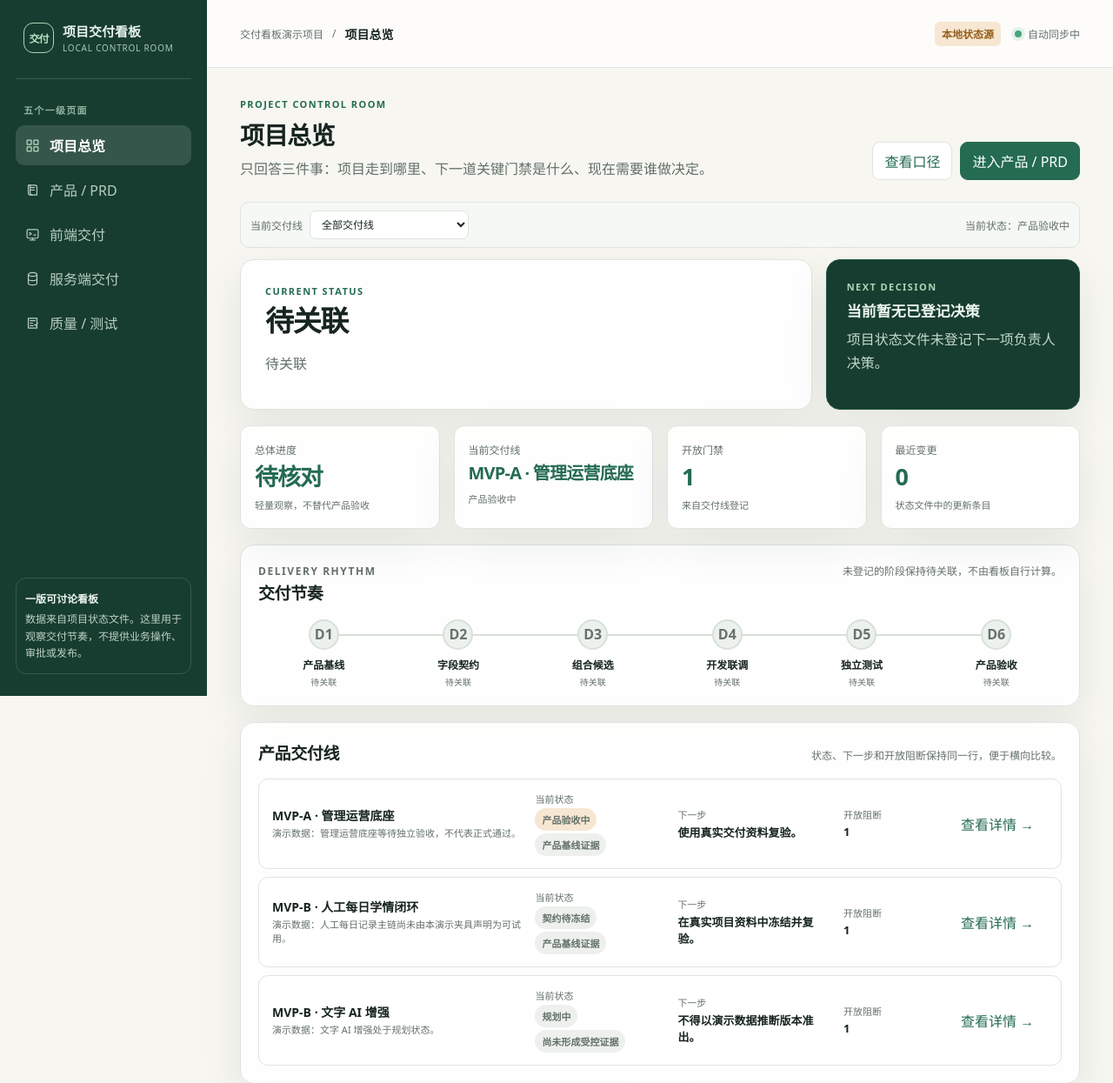
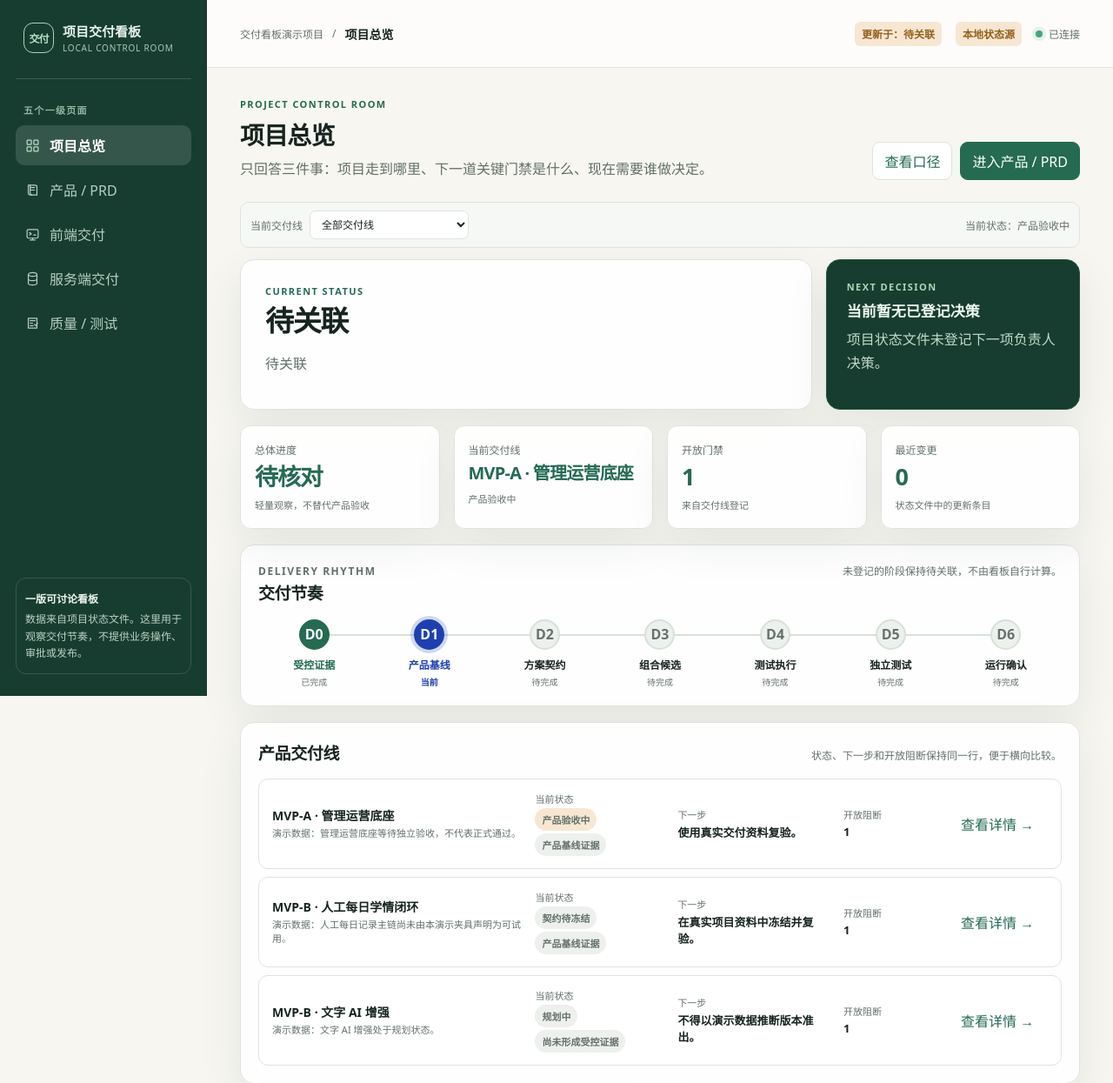
Before and after one commit to ranguang101/training-ai-delivery-dashboard, a FastAPI app: page /project-status in a window 1280 px wide. Shown: the top 1245 px of the page at 87% size. Run offline with FastAPI, Linux system fonts and the light colour scheme.

Commit message:
fix(dashboard): resolve 5 P0 defects and deliver 4 UX optimizations v1.0
- Fix 10s silent polling auto-refresh selector (.lightweight-sync)
- Add safe fallback to workspaces.frontend for frontend role projection
- Replace hardcoded metric cards with dynamic status indicators
- Bind smooth scroll and pulse animation to overview decision button
- Upgrade delivery rhythm track to 7 nodes with dynamic D-level progress lighting
- Add topbar updated time, line row focus highlight, case note, and rich drawer
- Add regression test for frontend role fallback (97 Python + 30 Playwright pass)

```diff
--- a/app/static/dashboard-shell.js
+++ b/app/static/dashboard-shell.js
@@ -3,7 +3,7 @@
 (function () {
   'use strict';
 
-  const syncPanel = document.querySelector('.sync-panel');
+  const syncPanel = document.querySelector('.sync-panel, .lightweight-sync');
   const syncStatus = document.querySelector('#sync-status');
   const initialRevision = document.body.dataset.dashboardRevision || null;
 
--- a/app/static/lightweight-dashboard.js
+++ b/app/static/lightweight-dashboard.js
@@ -112,11 +112,46 @@
     textBlock.append(el('p', 'lightweight-eyebrow', copy[0]), title, el('p', 'lightweight-page-description', copy[2]));
     const actions = el('div', 'lightweight-head-actions');
     const details = {
-      overview: ['查看口径', '总览承载方向、进度、交付线和决策队列；没有数据时保持待关联。'],
-      product: ['查看变更边界', '版本与变更只作为项目状态摘要展示，完整产品文档不在看板内展开。'],
-      frontend: ['查看交付边界', '候选版本是交付身份，不等于独立测试通过、产品验收通过或可试用。'],
-      development: ['查看风险边界', '技术评审和实施摘要只用于观察，审批仍在看板外完成。'],
-      testing: ['查看测试口径', '正式测试、辅助自动化、产品验收和发布结论保持独立。'],
+      overview: [
+        '查看口径',
+        [
+          '【总览口径】承载整体方向、进度、当前交付线和决策队列。',
+          '【范围边界】轻量只读观察，不替代产品验收，不提供业务操作或发布能力。',
+          '【状态流转】遵循 D0—D6 受控证据链条，缺失受控证据时保持待关联。',
+        ].join('\n'),
+      ],
+      product: [
+        '查看变更边界',
+        [
+          '【产品基线】版本与范围由状态文件驱动。',
+          '【排除项】完整 PRD、敏感业务字段与原始设计文档不在看板内展开。',
+          '【准入门禁】产品验收通过不等于可试用或发布，需与独立测试、负责人审批协同判断。',
+        ].join('\n'),
+      ],
+      frontend: [
+        '查看交付边界',
+        [
+          '【前端范围】展示当前页面实现范围与浏览器验证状态。',
+          '【交付证据】候选版本作为交付身份，需与服务端、测试来源三方核对。',
+          '【阻断说明】未解阻断会标明等待事项，不隐藏问题。',
+        ].join('\n'),
+      ],
+      development: [
+        '查看风险边界',
+        [
+          '【技术评审】评审状态与下一步行动只用于跟踪观察。',
+          '【实施边界】具体实施包、数据迁移和技术方案由工程仓管理，不在此操作。',
+          '【风险隔离】技术风险需明确责任角色、影响面与解除条件。',
+        ].join('\n'),
+      ],
+      testing: [
+        '查看测试口径',
+        [
+          '【质量生命周期】正式 Case、RUN 记录、缺陷与测试报告保持独立追踪。',
+          '【自动化界限】辅助自动化脚本不自动等同于功能验收通过。',
+          '【降级原则】非法或未知状态统一降级为待核对，严禁隐瞒缺陷。',
+        ].join('\n'),
+      ],
     };
     const [label, body] = details[page] || details.overview;
     const info = el('button', 'lightweight-button', label);
@@ -161,7 +196,12 @@
     const list = el('div', compact ? 'lightweight-line-list lightweight-line-list-compact' : 'lightweight-line-list');
     if (!Array.isArray(lines) || !lines.length) return empty('尚未建立产品交付线');
     lines.forEach((lineItem) => {
-      const row = el('article', compact ? 'lightweight-line-row' : 'lightweight-line-row lightweight-line-row-large');
+      const isSelected = Boolean(currentLine && lineItem.delivery_line_id === currentLine);
+      const rowClass = [
+        compact ? 'lightweight-line-row' : 'lightweight-line-row lightweight-line-row-large',
+        isSelected ? 'is-selected' : '',
+      ].filter(Boolean).join(' ');
+      const row = el('article', rowClass);
       const identity = el('div');
       identity.append(el('h3', '', safe(lineItem.name)), el('p', '', safe(lineItem.summary || lineItem.scope_summary)));
       const current = el('div', 'lightweight-line-meta');
@@ -198,7 +238,23 @@
     const sideBody = firstDecision ? safe(firstDecision.impact_summary) : '项目状态文件未登记下一项负责人决策。';
     const content = el('div', 'lightweight-content-block');
     content.append(pageHead(data), lineSelector(data));
-    content.append(hero(data, title, summary, sideTitle, sideBody, firstDecision ? el('button', 'lightweight-hero-action', '查看决定项') : null));
+
+    let heroAction = null;
+    if (firstDecision) {
+      heroAction = el('button', 'lightweight-hero-action', '查看决定项');
+      heroAction.type = 'button';
+      heroAction.addEventListener('click', () => {
+        const target = document.querySelector('#overview-decisions');
+        if (target) {
+          target.scrollIntoView({ behavior: 'smooth', block: 'start' });
+          target.classList.remove('lightweight-panel-pulse');
+          void target.offsetWidth;
+          target.classList.add('lightweight-panel-pulse');
+        }
+      });
+    }
+
+    content.append(hero(data, title, summary, sideTitle, sideBody, heroAction));
     const metrics = el('div', 'lightweight-metric-grid lightweight-metric-grid-four');
     const progress = item.progress_percent;
     const selected = data.selected_line;
@@ -215,11 +271,44 @@
     gateHead.firstChild.append(el('p', 'lightweight-eyebrow', 'DELIVERY RHYTHM'), el('h2', '', '交付节奏'));
     gateHead.append(el('p', '', '未登记的阶段保持待关联，不由看板自行计算。'));
     const track = el('div', 'lightweight-track');
-    ['产品基线', '字段契约', '组合候选', '开发联调', '独立测试', '产品验收'].forEach((label, index) => {
-      const node = el('div', 'lightweight-track-node');
-      node.append(el('span', '', `D${index + 1}`), el('strong', '', label), el('small', '', '待关联'));
+
+    const rhythmNodes = [
+      { level: 'D0', label: '受控证据' },
+      { level: 'D1', label: '产品基线' },
+      { level: 'D2', label: '方案契约' },
+      { level: 'D3', label: '组合候选' },
+      { level: 'D4', label: '测试执行' },
+      { level: 'D5', label: '独立测试' },
+      { level: 'D6', label: '运行确认' },
+    ];
+
+    const currentLevelCode = selected && selected.evidence_level ? selected.evidence_level.code : null;
+    const currentLevelNum = (currentLevelCode && /^D[0-6]$/.test(currentLevelCode))
+      ? parseInt(currentLevelCode.replace('D', ''), 10)
+      : -1;
+
+    rhythmNodes.forEach((nodeItem, index) => {
+      let stateClass = '';
+      let stateText = '待关联';
+
+      if (currentLevelNum >= 0) {
+        if (index < currentLevelNum) {
+          stateClass = 'is-passed';
+          stateText = '已完成';
+        } else if (index === currentLevelNum) {
+          stateClass = 'is-current';
+          stateText = '当前';
+        } else {
+          stateClass = 'is-pending';
+          stateText = '待完成';
+        }
+      }
+
+      const node = el('div', `lightweight-track-node ${stateClass}`.trim());
+      node.append(el('span', '', nodeItem.level), el('strong', '', nodeItem.label), el('small', '', stateText));
       track.append(node);
     });
+
     gates.append(gateHead, track);
     content.append(gates);
     const lineSection = el('section', 'lightweight-section');
@@ -230,8 +319,10 @@
     const lower = el('div', 'lightweight-two-column');
     const roadmap = el('div', 'lightweight-list');
     roadmap.append(el('p', 'lightweight-eyebrow', 'PRODUCT BASELINE'), el('h3', '', safe(item.progress_summary, '产品基线待关联')), el('p', '', safe(item.summary)), link('进入产品页 →', pagePath('/project-status/product')));
+    const decisionPanel = panel('需要关注', decisions(item.decisions), null, 'lightweight-panel-alert');
+    decisionPanel.id = 'overview-decisions';
     lower.append(panel('PRD / 产品基线', roadmap));
-    lower.append(panel('需要关注', decisions(item.decisions), null, 'lightweight-panel-alert'));
+    lower.append(decisionPanel);
     content.append(lower);
     return content;
   }
@@ -281,7 +372,25 @@
     content.append(pageHead(data), lineSelector(data));
     content.append(hero(data, safe(item.role && item.role.current, '前端当前工作待关联'), safe(item.role && item.role.next), '前端交付边界', '候选版本和浏览器验证摘要待关联时，不替代独立测试结论。'));
     const metrics = el('div', 'lightweight-metric-grid lightweight-metric-grid-four');
-    metrics.append(metric('角色状态', safe(item.role && item.role.status && item.role.status.label), '前端责任摘要'), metric('交付线', display(Array.isArray(item.lines) ? item.lines.length : 0), '当前登记数量'), metric('浏览器验证', '待关联', '不自动形成验收结论'), metric('前端阻断', '待关联', '等待状态文件登记'));
+
+    const hasVerification = Boolean(item.browser_verification && item.browser_verification !== '待关联');
+    const hasBlockers = Boolean(item.blockers && item.blockers !== '待关联' && item.blockers !== '无');
+
+    metrics.append(
+      metric('角色状态', safe(item.role && item.role.status && item.role.status.label), '前端责任摘要'),
+      metric('交付线', display(Array.isArray(item.lines) ? item.lines.length : 0), '当前登记数量'),
+      metric(
+        '浏览器验证',
+        hasVerification ? '已登记' : '待关联',
+        hasVerification ? '详情见下方验证与阻断' : '不自动形成验收结论'
+      ),
+      metric(
+        '前端阻断',
+        hasBlockers ? '有待解阻断' : '无阻断',
+        hasBlockers ? '详情见下方验证与阻断' : '等待状态文件登记',
+        hasBlockers ? 'lightweight-metric-alert' : ''
+      )
+    );
     content.append(metrics, panel('页面实现范围', lineRows(item.lines), null, 'lightweight-panel-full'));
     const candidate = el('div', 'lightweight-list');
     candidate.append(el('p', '', '候选版本只作为交付证据身份。前端、服务端和测试来源不一致时，保持待核对。'), el('p', 'lightweight-muted', '候选历史、关联交接单和浏览器证据进入后续受控详情。'));
@@ -300,7 +409,25 @@
     content.append(pageHead(data), lineSelector(data));
     content.append(hero(data, safe(item.role && item.role.current, '服务端当前工作待关联'), safe(item.role && item.role.next), '技术评审状态', reviews.length ? safe(reviews[0].status && reviews[0].status.label) : '待关联'));
     const metrics = el('div', 'lightweight-metric-grid lightweight-metric-grid-four');
-    metrics.append(metric('角色状态', safe(item.role && item.role.status && item.role.status.label), '服务端责任摘要'), metric('技术评审', display(reviews.length), '当前登记数量'), metric('实施范围', '待关联', '不展开实施操作'), metric('技术风险', '待关联', '需要状态文件登记'));
+
+    const hasScope = Boolean(item.implementation_scope && item.implementation_scope !== '待关联');
+    const hasRisks = Boolean(item.risks && item.risks !== '待关联' && item.risks !== '无');
+
+    metrics.append(
+      metric('角色状态', safe(item.role && item.role.status && item.role.status.label), '服务端责任摘要'),
+      metric('技术评审', display(reviews.length), '当前登记数量'),
+      metric(
+        '实施范围',
+        hasScope ? '已明确' : '待关联',
+        hasScope ? '实施边界已登记' : '不展开实施操作'
+      ),
+      metric(
+        '技术风险',
+        hasRisks ? '有风险' : '无阻断/正常',
+        hasRisks ? '详情见下方技术风险' : '需要状态文件登记',
+        hasRisks ? 'lightweight-metric-alert' : ''
+      )
+    );
     content.append(metrics);
     const reviewList = el('div', 'lightweight-list');
     if (!reviews.length) reviewList.append(empty('技术评审待关联'));
@@ -328,7 +455,17 @@
     content.append(pageHead(data), lineSelector(data));
     content.append(hero(data, ready ? '质量摘要已建立' : '质量统计待关联', ready ? '当前已登记质量对象，可从质量详情继续查看生命周期。' : '正式项目状态文件尚未关联质量工作区，页面不猜测 Case、缺陷或测试结论。', '质量边界', '辅助自动化、独立测试、产品验收、试用和发布仍分别判断.', link('进入质量详情 →', pagePath('/project-status/tests/requirements'), 'lightweight-hero-action')));
     const metrics = el('div', 'lightweight-metric-grid lightweight-metric-grid-six');
-    metrics.append(metric('正式 Case', display(item.formal_cases), '不含候选 Case'), metric('已执行', display(item.executed), '正式执行结果'), metric('通过', display(item.passed), '不推导产品结论'), metric('失败 / 阻塞', `${display(item.failed)} / ${display(item.blocked)}`, '待后续核对'), metric('未执行', display(item.not_executed), '待后续执行'), metric('未关闭缺陷', item.defects ? display(item.defects.open) : '待关联', '来自缺陷登记'));
+    const caseNote = ready
+      ? `已执行: ${display(item.executed, '0')} / 待补录: ${display(item.not_executed, '0')}`
+      : '不含候选 Case';
+    metrics.append(
+      metric('正式 Case', display(item.formal_cases), caseNote),
+      metric('已执行', display(item.executed), '正式执行结果'),
+      metric('通过', display(item.passed), '不推导产品结论'),
+      metric('失败 / 阻塞', `${display(item.failed)} / ${display(item.blocked)}`, '待后续核对'),
+      metric('未执行', display(item.not_executed), '待后续执行'),
+      metric('未关闭缺陷', item.defects ? display(item.defects.open) : '待关联', '来自缺陷登记')
+    );
     content.append(metrics);
     const execution = el('div', 'lightweight-list');
     if (!ready) execution.append(empty('正式测试执行分布待关联'));
@@ -339,7 +476,24 @@
       execution.append(row);
     });
     const boundary = el('div', 'lightweight-list');
-    boundary.append(el('p', '', '辅助自动化、开发自测和候选 Case 不自动计入正式测试通过。'), el('p', 'lightweight-muted', safe(item.coverage, '覆盖关系待关联')));
+    boundary.append(
+      el('p', '', '辅助自动化、开发自测和候选 Case 不自动计入正式测试通过。'),
+      ready
+        ? el(
+            'p',
+            '',
+            `结构化记录：已执行 ${display(item.executed, '0')} 条 / 待补录RUN ${display(item.not_executed, '0')} 条（总计 ${display(item.formal_cases, '0')} 条）。`
+          )
+        : null,
+      ready
+        ? el(
+            'p',
+            'lightweight-muted',
+            `角色文本摘要已申报 ${display(item.formal_cases, '0')} 条收口，正式执行记录待测试同步录入。`
+          )
+        : null,
+      el('p', 'lightweight-muted', safe(item.coverage, '覆盖关系待关联'))
+    );
     const columns = el('div', 'lightweight-two-column');
     columns.append(panel('正式 Case 执行分布', execution), panel('缺陷与覆盖边界', boundary));
     content.append(columns);
@@ -363,7 +517,14 @@
     document.querySelector('#lightweight-drawer-sub').textContent = '受控摘要 · 本地只读';
     drawerBody.replaceChildren();
     const section = el('section', 'lightweight-drawer-section');
-    section.append(el('h3', '', title), el('p', '', body), el('p', 'lightweight-muted', '完整原始文档、日志、代码路径和业务数据不在此面板展开。'));
+    section.append(el('h3', '', title));
+    const lines = typeof body === 'string' ? body.split('\n') : [body];
+    lines.forEach((lineText) => {
+      if (lineText && typeof lineText === 'string') {
+        section.append(el('p', '', lineText));
+      }
+    });
+    section.append(el('p', 'lightweight-muted', '完整原始文档、日志、代码路径和业务数据不在此面板展开。'));
     drawerBody.append(section);
     backdrop.hidden = false;
     backdrop.classList.add('is-open');
@@ -382,6 +543,17 @@
     const project = data.project || {};
     const crumb = document.querySelector('#lightweight-project-crumb');
     if (crumb) crumb.textContent = safe(project.name, '项目名称待关联');
+    const contextEl = document.querySelector('.lightweight-context');
+    if (contextEl && project.updated_display) {
+      let updateTag = contextEl.querySelector('#lightweight-updated-tag');
+      if (!updateTag) {
+        updateTag = el('span', 'lightweight-source-tag', `更新于：${safe(project.updated_display)}`);
+        updateTag.id = 'lightweight-updated-tag';
+        contextEl.prepend(updateTag);
+      } else {
+        updateTag.textContent = `更新于：${safe(project.updated_display)}`;
+      }
+    }
     root.replaceChildren();
     const warnings = Array.isArray(data.warnings) ? data.warnings : [];
     if (warnings.length) {
--- a/app/static/project-status.css
+++ b/app/static/project-status.css
@@ -902,21 +902,29 @@ footer {
 .lightweight-progress-track { height: 8px; margin-top: 14px; overflow: hidden; background: #e6ece7; border-radius: 99px; }
 .lightweight-progress-track i { display: block; height: 100%; background: #5ea37d; border-radius: inherit; }
 
+.lightweight-metric-alert strong { color: var(--lw-red, #c0392b); }
+
 .lightweight-section { margin-top: 18px; padding: 20px; background: var(--lw-panel); }
 .lightweight-section-head, .lightweight-panel-head { display: flex; align-items: flex-start; justify-content: space-between; gap: 12px; }
 .lightweight-section-head { align-items: baseline; margin-bottom: 16px; }
 .lightweight-section-head h2, .lightweight-panel-head h2 { margin: 0; font-size: 19px; letter-spacing: -0.02em; }
 .lightweight-section-head p, .lightweight-panel-head p { max-width: 54ch; margin: 0; color: var(--lw-muted); font-size: 12px; line-height: 1.6; }
-.lightweight-track { display: grid; position: relative; grid-template-columns: repeat(6, minmax(0, 1fr)); gap: 4px; margin-top: 17px; }
-.lightweight-track::before { position: absolute; top: 17px; right: 7%; left: 7%; height: 2px; content: ''; background: #d6e1d8; }
+.lightweight-track { display: grid; position: relative; grid-template-columns: repeat(7, minmax(0, 1fr)); gap: 4px; margin-top: 17px; }
+.lightweight-track::before { position: absolute; top: 17px; right: 6%; left: 6%; height: 2px; content: ''; background: #d6e1d8; }
 .lightweight-track-node { position: relative; text-align: center; }
 .lightweight-track-node span { position: relative; z-index: 1; display: grid; width: 35px; height: 35px; margin: 0 auto 8px; place-items: center; color: #67726d; background: #edf1ed; border: 2px solid #d6e1d8; border-radius: 50%; font-weight: 900; }
 .lightweight-track-node strong { display: block; font-size: 12px; }
 .lightweight-track-node small { display: block; margin-top: 3px; color: var(--lw-muted); font-size: 10px; }
+.lightweight-track-node.is-passed span { color: #fff; background: var(--lw-green); border-color: var(--lw-green); }
+.lightweight-track-node.is-passed strong { color: var(--lw-green); }
+.lightweight-track-node.is-current span { color: #fff; background: #1e40af; border-color: #1e40af; box-shadow: 0 0 0 4px rgba(30, 64, 175, 0.2); }
+.lightweight-track-node.is-current strong { color: #1e40af; font-weight: 900; }
+.lightweight-track-node.is-current small { color: #1e40af; font-weight: 700; }
 
 .lightweight-line-list { display: grid; gap: 9px; }
 .lightweight-line-row { display: grid; grid-template-columns: 1.3fr 0.68fr 0.8fr 0.55fr 100px; align-items: center; gap: 12px; padding: 14px 15px; background: #fff; border: 1px solid var(--lw-line); border-radius: 11px; }
 .lightweight-line-row:hover { background: #fbfefb; border-color: #9fc4ad; }
+.lightweight-line-row.is-selected { border-color: var(--lw-green); background: #f4faf6; box-shadow: 0 0 0 2px rgba(41, 106, 76, 0.15); }
 .lightweight-line-row h3 { margin: 0; font-size: 14px; overflow-wrap: anywhere; }
 .lightweight-line-row p { margin: 3px 0 0; color: var(--lw-muted); font-size: 11px; line-height: 1.45; }
 .lightweight-line-meta { display: grid; gap: 3px; min-width: 0; }
@@ -930,6 +938,12 @@ footer {
 .lightweight-panel { min-width: 0; padding: 20px; background: var(--lw-panel); }
 .lightweight-panel-head { margin-bottom: 16px; }
 .lightweight-panel-alert { background: #fffaf1; border-color: #ead4ad; }
+@keyframes pulseHighlight {
+  0% { box-shadow: 0 0 0 0 rgba(41, 106, 76, 0.4); }
+  50% { box-shadow: 0 0 0 6px rgba(41, 106, 76, 0.2); }
+  100% { box-shadow: 0 0 0 0 rgba(41, 106, 76, 0); }
+}
+.lightweight-panel-pulse { animation: pulseHighlight 1.5s ease-out; }
 .lightweight-list { display: grid; gap: 0; margin: 0; padding: 0; list-style: none; }
 .lightweight-list-item { padding: 12px 0; border-bottom: 1px solid #edf0ec; }
 .lightweight-list-item:first-child { padding-top: 0; }
@@ -991,7 +1005,7 @@ footer {
   .lightweight-head-actions > * { flex: 1; }
   .lightweight-hero, .lightweight-two-column, .lightweight-three-column { grid-template-columns: 1fr; }
   .lightweight-metric-grid-four { grid-template-columns: repeat(2, minmax(0, 1fr)); }
-  .lightweight-track { min-width: 650px; }
+  .lightweight-track { min-width: 700px; }
   .lightweight-section { overflow-x: auto; }
 }
 
```
Also changed, not shown: app/services/lightweight_dashboard.py (+8 -2 lines), tests/integration/test_lightweight_dashboard.py (+31 -0 lines).
